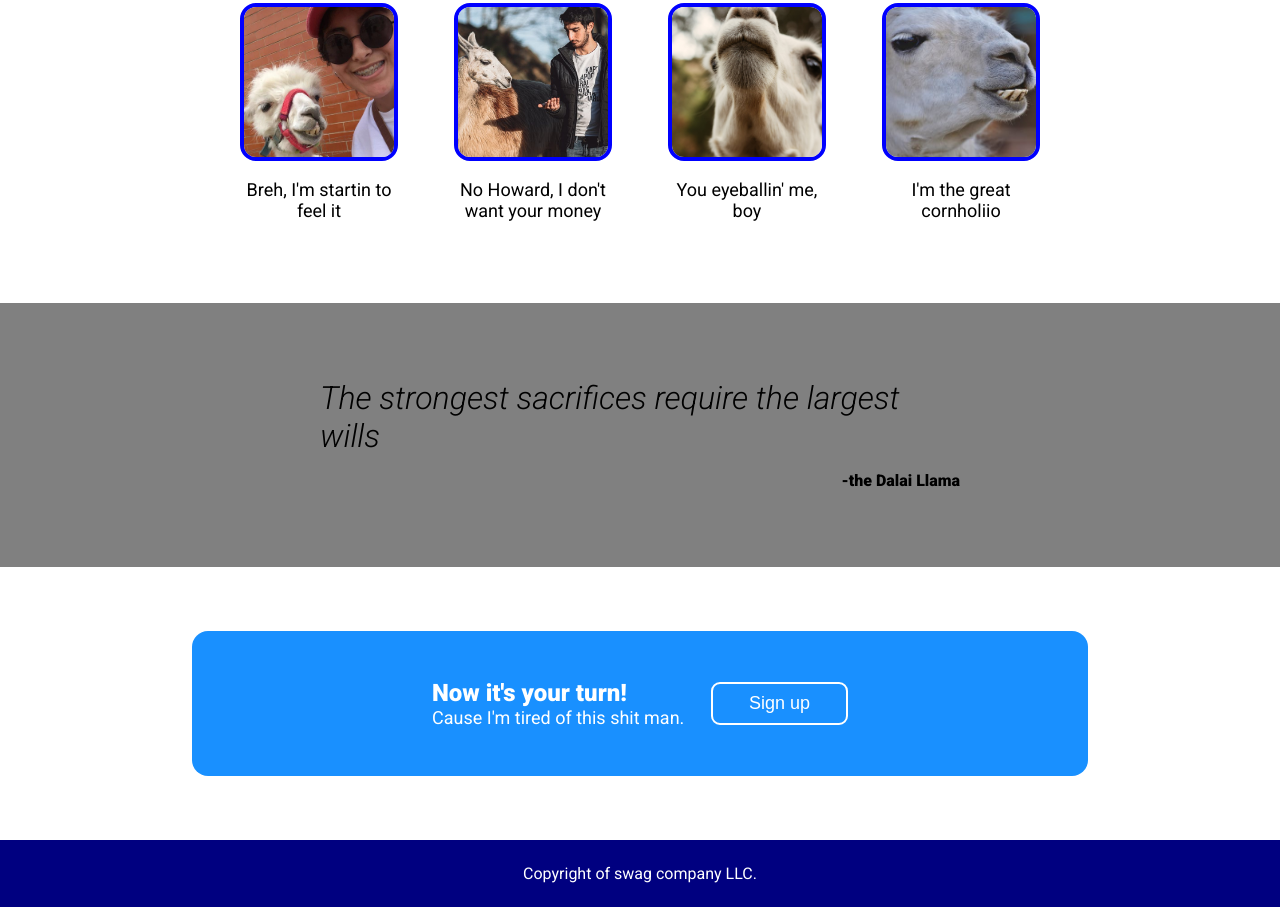
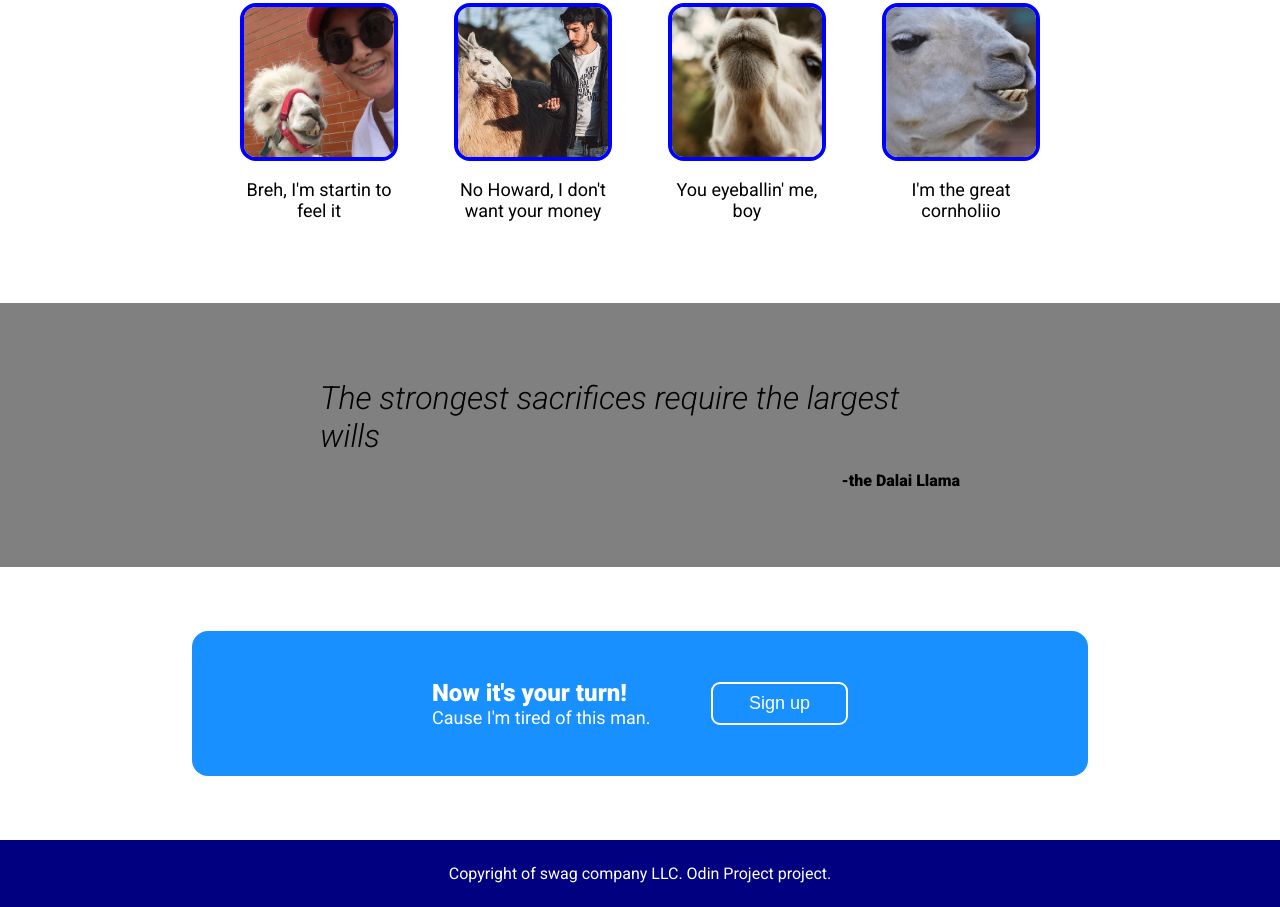
Before and after one commit to o-blip/Odin-Landing-Page, a plain HTML site: page index.html in a window 1280 px wide. Shown: the part 945-1852 px from the top of the page. Drawn offline with Linux system fonts and the light colour scheme.

Commit message:
Update index.html
fixed some words

```diff
--- a/index.html
+++ b/index.html
@@ -66,13 +66,13 @@
     <div class="sign-up">
         <div class="sign-up-text">
             <div>Now it's your turn!</div>
-            <p>Cause I'm tired of this shit man.</p>
+            <p>Cause I'm tired of this man.</p>
         </div>
         <button class="button">Sign up</button>
     </div>
 
     <footer>
-        Copyright of swag company LLC.
+        Copyright of swag company LLC. Odin Project project.
     </footer>
 </body>
 
```
